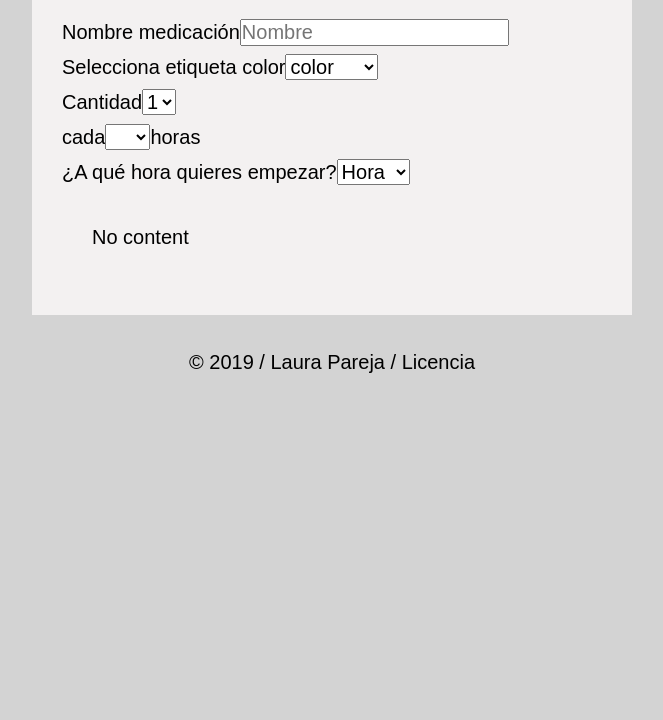
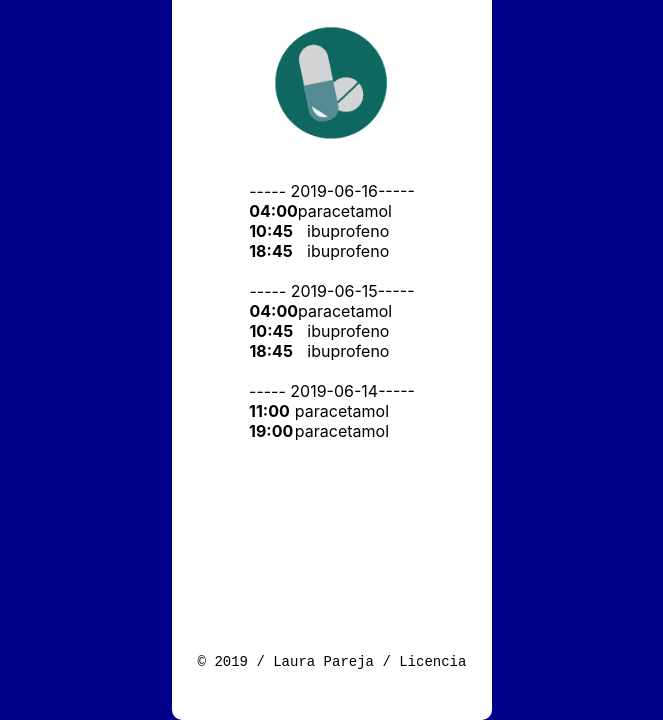
Before and after one commit to laurapareja/My-Health-Log, a React app: page / in a window 1280 px wide. Shown: the part 100-820 px from the top of the page, without its empty margins (308-971 px from the left). Built offline with nearby package versions, Linux system fonts and the light colour scheme.

Commit message:
treatment page, with mock data

```diff
--- a/public/index.html
+++ b/public/index.html
@@ -1,14 +1,12 @@
 <!DOCTYPE html>
 <html lang="en">
+
 <head>
   <meta charset="utf-8" />
   <link rel="shortcut icon" href="%PUBLIC_URL%/favicon.ico" />
   <meta name="viewport" content="width=device-width, initial-scale=1" />
   <meta name="theme-color" content="#000000" />
-    <meta
-      name="description"
-      content="Web site created using create-react-app"
-    />
+  <meta name="description" content="Web site created using create-react-app" />
   <link rel="apple-touch-icon" href="logo192.png" />
   <!--
       manifest.json provides metadata used when your web app is installed on a
@@ -28,9 +26,10 @@
 
   <title>React App</title>
 </head>
-  <body class="body" >
+
+<body>
   <noscript>You need to enable JavaScript to run this app.</noscript>
-    <div id="root"></div>
+  <div class="body" id="root"></div>
   <!--
       This HTML file is a template.
       If you open it directly in the browser, you will see an empty page.
@@ -42,4 +41,5 @@
       To create a production bundle, use `npm run build` or `yarn build`.
     -->
 </body>
+
 </html>
--- /dev/null
+++ b/public/services/info.json
@@ -0,0 +1,37 @@
+[
+    {
+        "name": "2019-06",
+        "treatment": [
+            {
+                "date": "2019-06-14",
+                "treatment": [
+                    {
+                        "time": "11:00",
+                        "pill": "paracetamol"
+                    },
+                    {
+                        "time": "19:00",
+                        "pill": "paracetamol"
+                    }
+                ]
+            },
+            {
+                "date": "2019-06-15",
+                "treatment": [
+                    {
+                        "time": "04:00",
+                        "pill": "paracetamol"
+                    },
+                    {
+                        "time": "10:45",
+                        "pill": "ibuprofeno"
+                    },
+                    {
+                        "time": "18:45",
+                        "pill": "ibuprofeno"
+                    }
+                ]
+            }
+        ]
+    }
+]
--- a/src/components/App.js
+++ b/src/components/App.js
@@ -1,12 +1,5 @@
 import React from "react";
-import Header from "./Header";
-import MedicationName from "./MedicationName";
-import MedicationColorSelector from "./MedicationColorSelector";
-import MedicationQuantitySelector from "./MedicationQuantitySelector";
-import MedicationInstruction from "./MedicationInstruction";
-import MedicationStartTiming from "./MedicationStartTiming";
-// import PreviewExample from "./PreviewExample";
-import ExampleGuideline from "./ExampleGuideline";
+// import Main from "./Main";
 import Footer from "./Footer";
 import "../stylesheets/App.scss"
 
@@ -14,101 +7,98 @@ class App extends React.Component {
   constructor(props) {
     super(props);
     this.state = {
-      dayHours: [],
-      dayHoursMedication: [],
-      medicationName: "",
-      firstDose: '',
-      medicationInstruction: '',
-      colorSelected: ""
+      flareTreatment: []
     }
-    this.getDays = this.getDays.bind(this);
-    this.getHoursMedication = this.getHoursMedication.bind(this);
-    this.getInfoState = this.getInfoState.bind(this);
+    this.getFlareTreatmentInfo = this.getFlareTreatmentInfo.bind(this);
+    this.includeObjectToData = this.includeObjectToData.bind(this);
+    this.renderMonthName = this.renderMonthName.bind(this);
+  }
+  componentDidMount() {
+    this.getFlareTreatmentInfo();
 
   }
-  componentDidMount() {
-    this.getDays();
+
+  getFlareTreatmentInfo() {
+
+    fetch("./services/info.json")
+      .then(response => response.json())
+      .then(data => {
+        this.includeObjectToData(data);
+      })
   }
 
-  getDays() {
-    let dayHoursList = [];
-    for (let hour = 1; hour < 24; hour++) {
-      dayHoursList.push(hour);
-    }
+  includeObjectToData(data) {
+
+    data[0].treatment.push(
+      {
+        "date": "2019-06-16",
+        "treatment": [
+          {
+            "time": "04:00",
+            "pill": "paracetamol"
+          },
+          {
+            "time": "10:45",
+            "pill": "ibuprofeno"
+          }, {
+            "time": "18:45",
+            "pill": "ibuprofeno"
+          }
+        ]
+      }
+    )
+    const monthOrdered = data.sort((a, b) => {
+      return new Date(b.name) - new Date(a.name)
+    });
+    const treatmentOrdered = data.map(month => {
+      return month.treatment.map(item => {
+        const medicationList = item.treatment
+        return medicationList.sort((a, b) => { return new Date(b.time) - new Date(a.time) })
+      })
+    })
+    const dataOrdered = data.map(month => {
+      return month.treatment.sort((a, b) => { return new Date(b.date) - new Date(a.date) })
+    })
+
     return this.setState({
-      dayHours: dayHoursList
+      flareTreatment: dataOrdered
     })
   }
-  getHoursMedication() {
+  renderMonthName() {
+    return this.state.flareTreatment.map(month => {
+      const list = month.map(day => {
 
-    if (this.state.firstDose !== "" && this.state.medicationInstruction !== "") {
-      console.log('sí tengo datos')
+        const dayList = day.treatment.map((dose, index) => {
+          return (
+            <div className="medication_dose--container">
+              <h4 key={index}>{dose.time} </h4>
+              <p>{dose.pill}</p>
+            </div>
+          )
+        })
+        return <div className="medication_dose--day">
+          ----- {day.date}-----
+          {dayList}
+        </div>
+      })
+      return list
+    })
 
-      const firstDose = parseInt(this.state.firstDose);
-      const medicationInstruction = parseInt(this.state.medicationInstruction);
-      const doses = 24 / medicationInstruction;
-
-      let numberOfDoses = [];
-
-      for (let dose = 0; dose < doses; dose++) {
-        numberOfDoses.push(dose)
-      }
-
-      let hoursNeed = firstDose;
-      let listTimes = []
-
-      numberOfDoses.forEach((user) => {
-        if (user === 0) {
-          listTimes.push(hoursNeed)
-
-        } else {
-          const time = hoursNeed += medicationInstruction
-          if (time > 24) {
-            const goodTime = time - 24;
-            listTimes.push(goodTime)
-
-          } else {
-            listTimes.push(time)
-
-          }
-        }
-      })
-
-      return listTimes
-    }
-  }
-
-  getInfoState(event, infoState) {
-    this.setState({
-      [infoState]: event.currentTarget.value
-    })
   }
 
 
   render() {
-    const timesMedication = this.getHoursMedication()
+    console.log(this.state.flareTreatment)
     return (
-      <div>
-        <div className="medicationCard">
-          <Header />
-          <MedicationName getInfoState={this.getInfoState} />
-          <MedicationColorSelector getInfoState={this.getInfoState} />
-          <MedicationQuantitySelector />
-          <MedicationInstruction getInfoState={this.getInfoState} />
-          <MedicationStartTiming getInfoState={this.getInfoState} />
-          {/* <PreviewExample
-          color={this.state.colorSelected}
-          dayHours={this.state.dayHours}
-          medicationName={this.state.medicationName}
-          firstDose={this.state.firstDose} /> */}
-          <ExampleGuideline
-            info={timesMedication}
-            color={this.state.colorSelected}
-            medicationName={this.state.medicationName}
-          />
-        </div>
-        <Footer />
-      </div>
+      <div className="main">
+        <h1 className="main_title">Treatment</h1>
+        <img src="../images/pills.png" alt="pill" className="pill_image"></img>
+
+        {this.renderMonthName()}
+
+        {/* <Main name={this.renderMonthName} /> */}
+        < Footer />
+      </div >
     );
   }
 }
--- /dev/null
+++ b/src/components/Main.js
@@ -0,0 +1,13 @@
+import React from 'react';
+
+const Main = (props) => {
+
+    const { name } = props;
+    return (
+        <main className="main">
+            {name}
+        </main>
+    )
+}
+
+export default Main;
--- a/src/stylesheets/App.scss
+++ b/src/stylesheets/App.scss
@@ -4,152 +4,46 @@
   box-sizing: border-box;
 }
 
-* {
-  -webkit-box-sizing: border-box;
-  box-sizing: border-box;
-  padding: 0px;
-  margin: 0px;
-  font-size: 20px;
-  @media all and  (max-width: 720px)  {
-    font-size: 16px;
+.medication_dose--container{
+  width:140px;
+  display: flex;
+  justify-content: space-between;
+}
+.medication_dose--day{
+  padding:10px;
+}
+body{
+  background-color:darkblue;
+  display: flex;
+  justify-content: center;
+  align-content: center;
+  height: 100vh;
+}
+.main{
+  margin-top: 20px;
+  padding:15px;
+  height: 100%;
+  width: 320px;
+  background-color:white;
+  border-radius: 10px;
+  display: flex;
+  flex-direction: column;
+  align-items: center;
+
+  &_title{
+    text-align:center;
+    padding:10px;
   }
 }
-
-h2 {
-  font-size: 30px;
-  padding-bottom: 30px;
-  @media all and (max-width: 720px) {
-    padding-bottom: 0;
-    font-size: 20px;
-  }
+.pill_image{
+  width:120px;
+  padding:30px 0;
 }
-
-.previewExample {
-  padding: 30px;
-}
-
-.previewTitle {
-  padding: 30px 0 30px 0;
-}
-
-body {
-  padding: 0;
-  font-family: Arial, Helvetica, sans-serif;
-  line-height: 35px;
-  background-color:lightgray;
-  display: flex;
-  justify-content: center;
-  align-items: center;
-}
-.medicationCard{
-  padding:30px;
-  width: 600px;
-  margin-top:20px;
-
-  background-color:rgb(243, 241, 241);
-  display: flex;
-  flex-direction: column;
-  align-items: left;
-  @media all and (max-width: 720px) {
-    width: 100%;
-  }
-}
-
-.day {
-  width: 100%;
-  height: 30px;
-  display: -webkit-box;
-  display: -ms-flexbox;
-  display: flex;
-}
-
-.hour {
-  width: 30px;
-  height: 30px;
-  border: 1px solid black;
-  font-size: 10px;
-  border-radius: 20px;
-  margin-left: 10px;
-}
-
-.listItemPreview {
-  display: -webkit-box;
-  display: -ms-flexbox;
-  display: flex;
-  -webkit-box-orient: horizontal;
-  -webkit-box-direction: normal;
-  -ms-flex-direction: row;
-  flex-direction: row;
-}
-
-.colorPreview {
-  width: 30px;
-  height: 30px;
-  border-radius: 20px;
-  border: 1.5px solid black;
-  font-size: 10px;
-}
-
-.namePreview {
-  list-style-type: none;
-  padding: 0 20px 0 20px;
-}
-
-.example__container{
-  padding: 30px;
-}
-
-.example__time--container{
-  width:250px;
-  display: flex;
-  justify-content: space-between;
-  @media all and (max-width: 400px) {
-    width: 100%;
-  }
-}
-
-
-
-
-.timePreview {
-  padding-left: 20px;
-}
-
-.blue {
-  background-color: blue;
-}
-
-.yellow {
-  background-color: yellow;
-}
-
-.red {
-  background-color: red;
-}
-
-.green {
-  background-color: green;
-}
-
-.purple {
-  background-color: purple;
-}
-
-.orange {
-  background-color: orange;
-}
-
-.medicationContainer {
-  padding: 30px;
-}
-
-.medicationContainer h2 {
-  padding-bottom: 10px;
-}
-
 footer {
   padding: 30px;
   text-align: center;
+  position: absolute;;
+  bottom: 0;
+  font-family: 'Courier New', Courier, monospace;
+  font-size: 14px;
 }
-
-/*# sourceMappingURL=style.css.map */
--- /dev/null
+++ b/src/stylesheets/Version1/App.scss
@@ -0,0 +1,155 @@
+* {
+  padding: 0;
+  margin: 0;
+  box-sizing: border-box;
+}
+
+* {
+  -webkit-box-sizing: border-box;
+  box-sizing: border-box;
+  padding: 0px;
+  margin: 0px;
+  font-size: 20px;
+  @media all and  (max-width: 720px)  {
+    font-size: 16px;
+  }
+}
+
+h2 {
+  font-size: 30px;
+  padding-bottom: 30px;
+  @media all and (max-width: 720px) {
+    padding-bottom: 0;
+    font-size: 20px;
+  }
+}
+
+.previewExample {
+  padding: 30px;
+}
+
+.previewTitle {
+  padding: 30px 0 30px 0;
+}
+
+body {
+  padding: 0;
+  font-family: Arial, Helvetica, sans-serif;
+  line-height: 35px;
+  background-color:lightgray;
+  display: flex;
+  justify-content: center;
+  align-items: center;
+}
+.medicationCard{
+  padding:30px;
+  width: 600px;
+  margin-top:20px;
+
+  background-color:rgb(243, 241, 241);
+  display: flex;
+  flex-direction: column;
+  align-items: left;
+  @media all and (max-width: 720px) {
+    width: 100%;
+  }
+}
+
+.day {
+  width: 100%;
+  height: 30px;
+  display: -webkit-box;
+  display: -ms-flexbox;
+  display: flex;
+}
+
+.hour {
+  width: 30px;
+  height: 30px;
+  border: 1px solid black;
+  font-size: 10px;
+  border-radius: 20px;
+  margin-left: 10px;
+}
+
+.listItemPreview {
+  display: -webkit-box;
+  display: -ms-flexbox;
+  display: flex;
+  -webkit-box-orient: horizontal;
+  -webkit-box-direction: normal;
+  -ms-flex-direction: row;
+  flex-direction: row;
+}
+
+.colorPreview {
+  width: 30px;
+  height: 30px;
+  border-radius: 20px;
+  border: 1.5px solid black;
+  font-size: 10px;
+}
+
+.namePreview {
+  list-style-type: none;
+  padding: 0 20px 0 20px;
+}
+
+.example__container{
+  padding: 30px;
+}
+
+.example__time--container{
+  width:250px;
+  display: flex;
+  justify-content: space-between;
+  @media all and (max-width: 400px) {
+    width: 100%;
+  }
+}
+
+
+
+
+.timePreview {
+  padding-left: 20px;
+}
+
+.blue {
+  background-color: blue;
+}
+
+.yellow {
+  background-color: yellow;
+}
+
+.red {
+  background-color: red;
+}
+
+.green {
+  background-color: green;
+}
+
+.purple {
+  background-color: purple;
+}
+
+.orange {
+  background-color: orange;
+}
+
+.medicationContainer {
+  padding: 30px;
+}
+
+.medicationContainer h2 {
+  padding-bottom: 10px;
+}
+
+footer {
+  padding: 30px;
+  text-align: center;
+}
+
+/*# sourceMappingURL=style.css.map */
```
Also changed, not shown: src/components/Version1/AppVersion1.js (added, +116 -0 lines), public/images/pills.png (added), src/components/Version1/ExampleGuideline.js (renamed from src/components/ExampleGuideline.js), src/components/Version1/Header.js (renamed from src/components/Header.js), src/components/Version1/MedicationColorSelector.js (renamed from src/components/MedicationColorSelector.js), src/components/Version1/MedicationInstruction.js (renamed from src/components/MedicationInstruction.js), src/components/Version1/MedicationName.js (renamed from src/components/MedicationName.js), src/components/Version1/MedicationQuantitySelector.js (renamed from src/components/MedicationQuantitySelector.js), src/components/Version1/MedicationStartTiming.js (renamed from src/components/MedicationStartTiming.js), src/components/Version1/PreviewExample.js (renamed from src/components/PreviewExample.js), src/images/grumpycat.jpg (deleted), src/images/heart-solid.svg (deleted), src/images/pills.png (added). Lines whose indentation alone changed are shown as unchanged.
